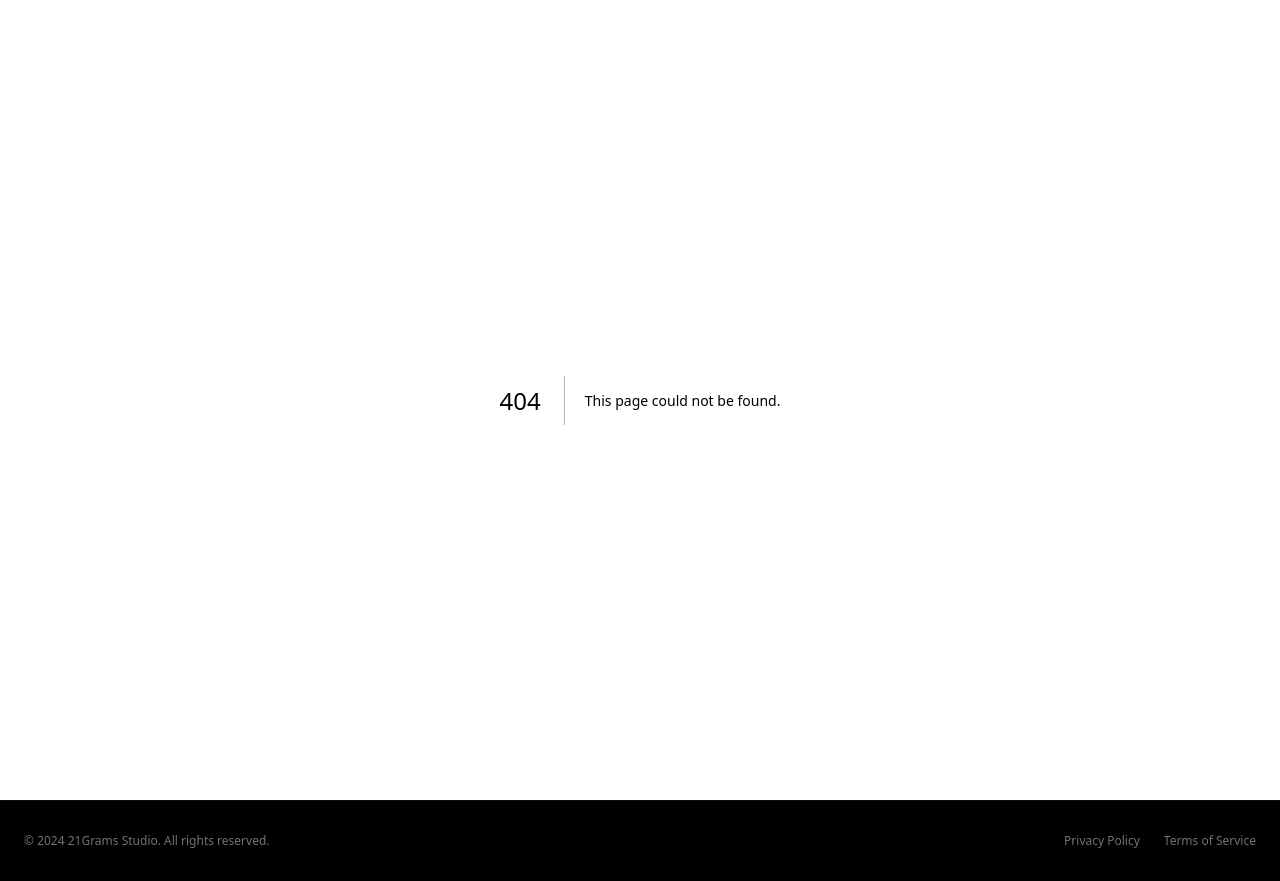
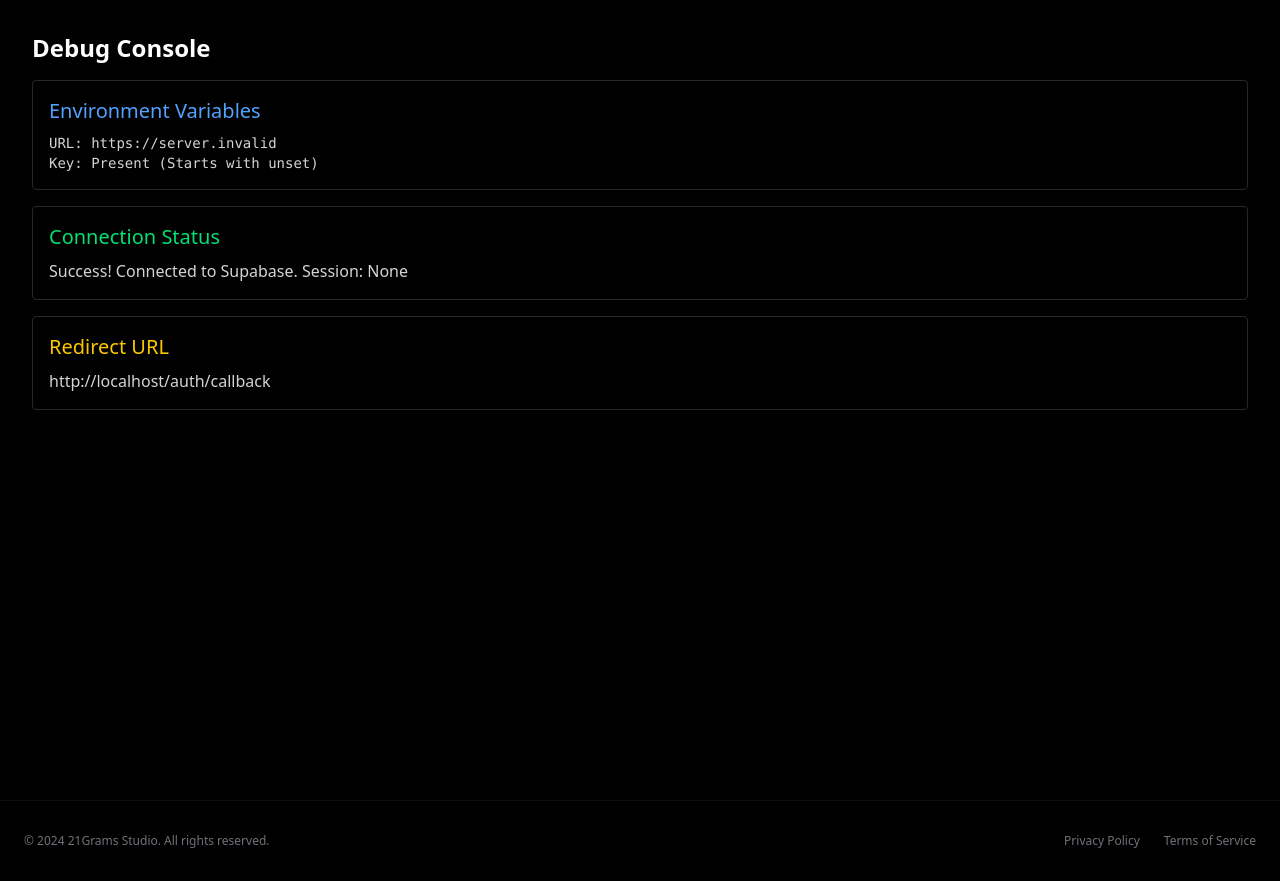
Before and after one commit to RajaDuraikumaran/21grams, a Next.js app: page /debug in a window 1280 px wide. Before the commit this address had no page. Built offline with nearby package versions, Linux system fonts and the light colour scheme; no server answers.

Commit message:
chore: add debug page for production env verification

```diff
--- /dev/null
+++ b/app/debug/page.tsx
@@ -0,0 +1,58 @@
+"use client";
+
+import { useEffect, useState } from "react";
+import { supabase } from "@/lib/supabase";
+
+export default function DebugPage() {
+    const [status, setStatus] = useState<string>("Checking...");
+    const [envVars, setEnvVars] = useState<any>({});
+
+    useEffect(() => {
+        const checkSupabase = async () => {
+            const vars = {
+                url: process.env.NEXT_PUBLIC_SUPABASE_URL,
+                key: process.env.NEXT_PUBLIC_SUPABASE_ANON_KEY ? "Present (Starts with " + process.env.NEXT_PUBLIC_SUPABASE_ANON_KEY.substring(0, 5) + ")" : "Missing",
+            };
+            setEnvVars(vars);
+
+            try {
+                const { data, error } = await supabase.auth.getSession();
+                if (error) {
+                    setStatus("Error connecting to Supabase: " + error.message);
+                } else {
+                    setStatus("Success! Connected to Supabase. Session: " + (data.session ? "Active" : "None"));
+                }
+            } catch (e: any) {
+                setStatus("Exception: " + e.message);
+            }
+        };
+
+        checkSupabase();
+    }, []);
+
+    return (
+        <div className="min-h-screen bg-black text-white p-8 font-mono">
+            <h1 className="text-2xl font-bold mb-4">Debug Console</h1>
+
+            <div className="space-y-4">
+                <div className="p-4 border border-zinc-800 rounded">
+                    <h2 className="text-xl mb-2 text-blue-400">Environment Variables</h2>
+                    <pre className="text-sm text-zinc-300">
+                        URL: {envVars.url || "MISSING"}{"\n"}
+                        Key: {envVars.key || "MISSING"}
+                    </pre>
+                </div>
+
+                <div className="p-4 border border-zinc-800 rounded">
+                    <h2 className="text-xl mb-2 text-green-400">Connection Status</h2>
+                    <p className="text-zinc-300">{status}</p>
+                </div>
+
+                <div className="p-4 border border-zinc-800 rounded">
+                    <h2 className="text-xl mb-2 text-yellow-400">Redirect URL</h2>
+                    <p className="text-zinc-300">{typeof window !== 'undefined' ? window.location.origin + '/auth/callback' : 'Server Side'}</p>
+                </div>
+            </div>
+        </div>
+    );
+}
```
